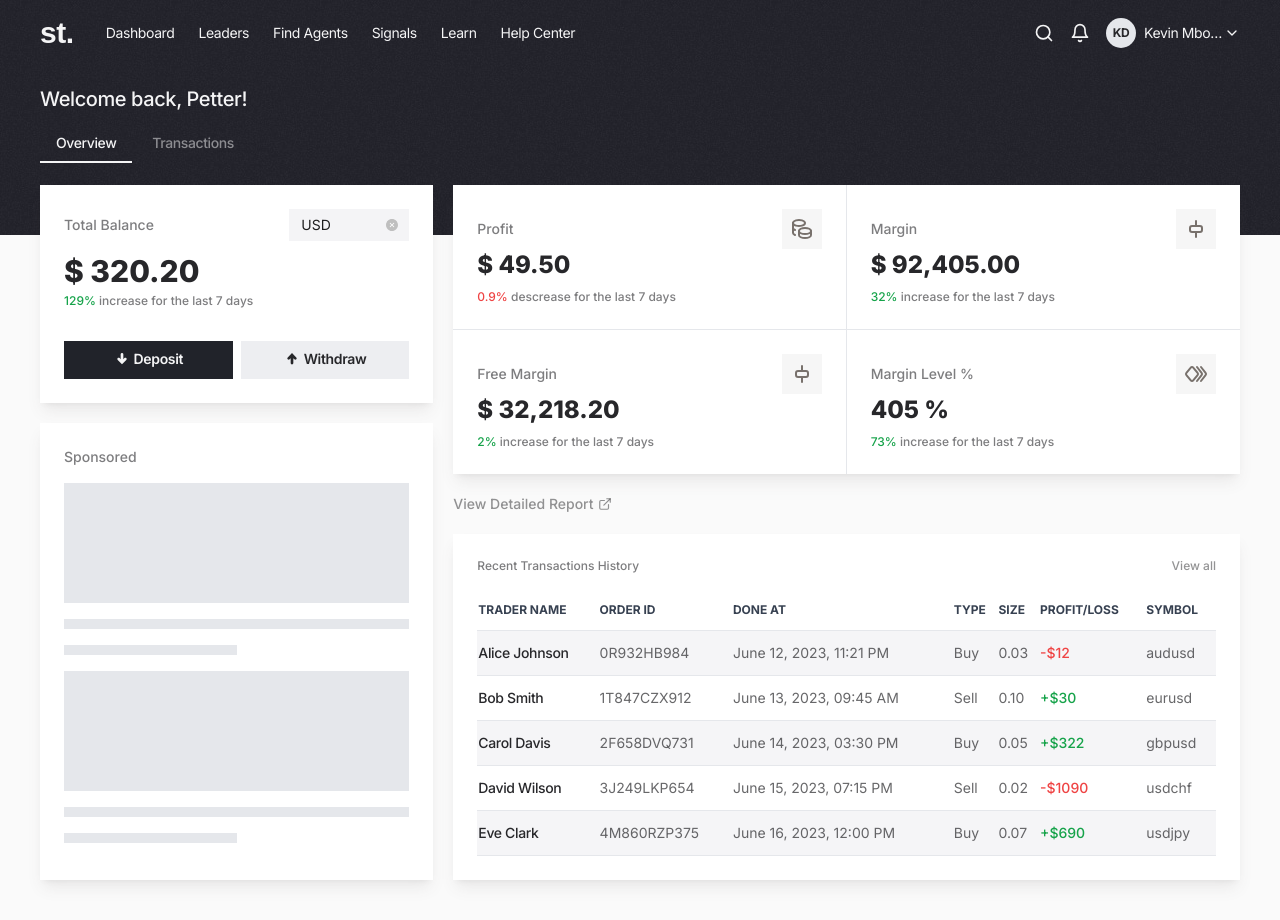
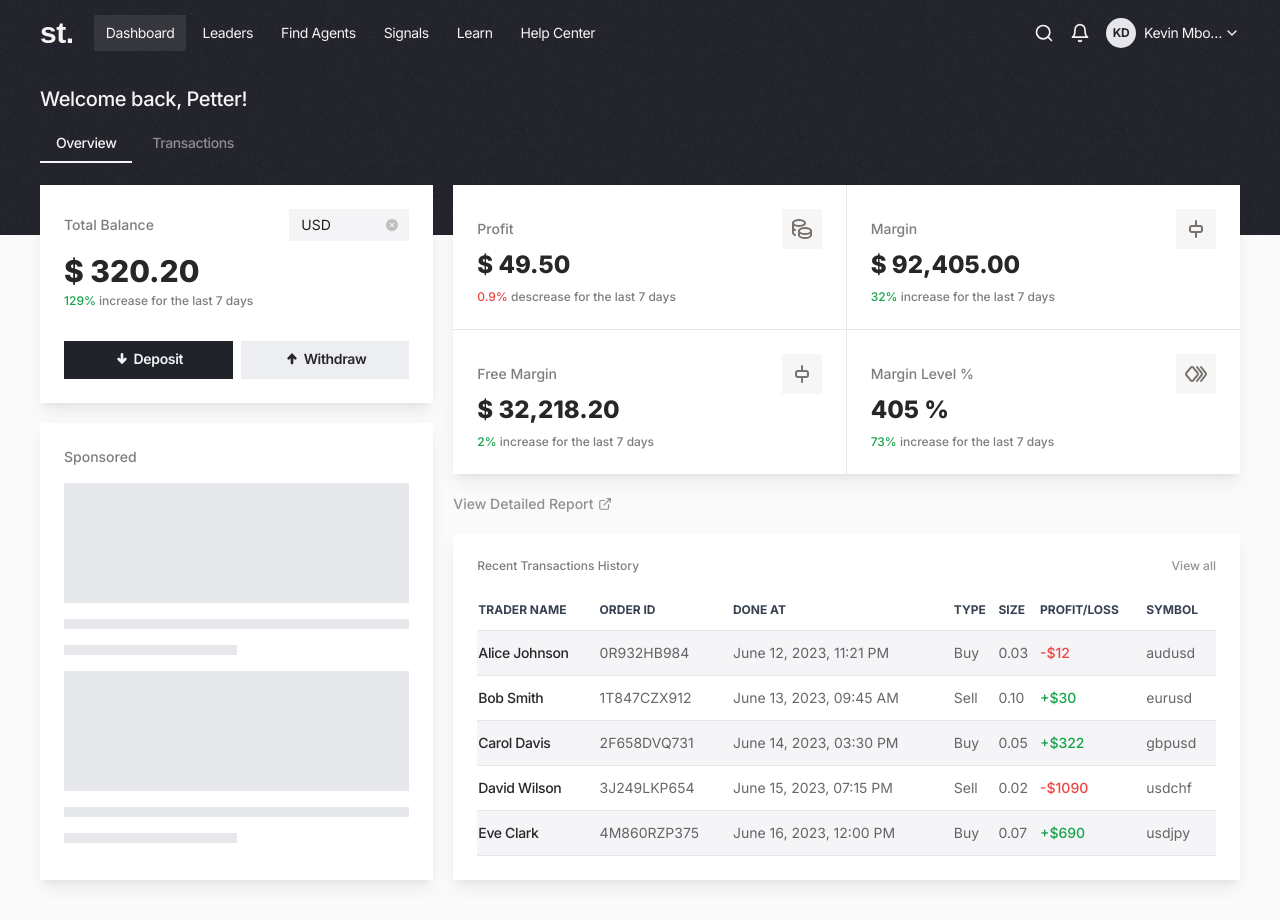
Before and after one commit to kevindermot99/simpleTrading, a React (Vite) app: page /#/ in a window 1280 px wide. Built offline with nearby package versions, Linux system fonts and the light colour scheme; a web font is replaced by a local one.

Commit message:
Update Navbar.jsx

```diff
--- a/src/components/Navbar.jsx
+++ b/src/components/Navbar.jsx
@@ -1,9 +1,10 @@
 import React, { useEffect, useState } from 'react'
 import { LuBell, LuChevronDown, LuSearch, LuUser2 } from 'react-icons/lu'
-import { Link } from 'react-router-dom'
+import { Link, useLocation } from 'react-router-dom'
 
 function Navbar() {
   const [scrolled, setScrolled] = useState(false)
+  const location = useLocation()
 
   useEffect(() => {
     const handleScroll = () => setScrolled(window.scrollY > 70 ? true : false);
@@ -16,21 +17,24 @@ function Navbar() {
       {/* Logo & Links */}
       <div className='flex items-center h-fit w-fit gap-1'>
         <h1 className='font-bold text-3xl font-DMSerifText mr-4'>st.</h1>
-        <div className='flex items-center'>
-          <Link to="/" className={`text-sm px-3 py-2 ${scrolled ? 'hover:bg-stone-300/40' : 'hover:bg-stone-300/10' }`}>Dashboard</Link>
-          <Link to="/" className={`text-sm px-3 py-2 ${scrolled ? 'hover:bg-stone-300/40' : 'hover:bg-stone-300/10' }`}>Leaders</Link>
-          <Link to="/" className={`text-sm px-3 py-2 ${scrolled ? 'hover:bg-stone-300/40' : 'hover:bg-stone-300/10' }`}>Find Agents</Link>
-          <Link to="/" className={`text-sm px-3 py-2 ${scrolled ? 'hover:bg-stone-300/40' : 'hover:bg-stone-300/10' }`}>Signals</Link>
-          <Link to="/" className={`text-sm px-3 py-2 ${scrolled ? 'hover:bg-stone-300/40' : 'hover:bg-stone-300/10' }`}>Learn</Link>
-          <Link to="/" className={`text-sm px-3 py-2 ${scrolled ? 'hover:bg-stone-300/40' : 'hover:bg-stone-300/10' }`}>Help Center</Link>
+        <div className='flex items-center gap-1'>
+          <Link to="/" className={`text-sm px-3 py-2 ${scrolled
+            ? `hover:bg-stone-300/40 ${location.pathname === '/' || location.pathname === '/transactions' ? 'bg-stone-300/40' : ''}`
+            : `hover:bg-stone-300/10 ${location.pathname === '/' || location.pathname === '/transactions' ? 'bg-stone-300/10' : ''}`
+            }`}>Dashboard</Link>
+          <Link to="/" className={`text-sm px-3 py-2 ${scrolled ? `hover:bg-stone-300/40 ${location.pathname === '/leaders' ? 'bg-stone-300/40' : ''}` : `hover:bg-stone-300/10 ${location.pathname === '/leaders' ? 'bg-stone-300/10' : ''}`}`}>Leaders</Link>
+          <Link to="/" className={`text-sm px-3 py-2 ${scrolled ? `hover:bg-stone-300/40 ${location.pathname === '/findAgents' ? 'bg-stone-300/40' : ''}` : `hover:bg-stone-300/10 ${location.pathname === '/findAgents' ? 'bg-stone-300/10' : ''}`}`}>Find Agents</Link>
+          <Link to="/" className={`text-sm px-3 py-2 ${scrolled ? `hover:bg-stone-300/40 ${location.pathname === '/Signals' ? 'bg-stone-300/40' : ''}` : `hover:bg-stone-300/10 ${location.pathname === '/Signals' ? 'bg-stone-300/10' : ''}`}`}>Signals</Link>
+          <Link to="/" className={`text-sm px-3 py-2 ${scrolled ? `hover:bg-stone-300/40 ${location.pathname === '/learn' ? 'bg-stone-300/40' : ''}` : `hover:bg-stone-300/10 ${location.pathname === '/learn' ? 'bg-stone-300/10' : ''}`}`}>Learn</Link>
+          <Link to="/" className={`text-sm px-3 py-2 ${scrolled ? `hover:bg-stone-300/40 ${location.pathname === '/HelpCenter' ? 'bg-stone-300/40' : ''}` : `hover:bg-stone-300/10 ${location.pathname === '/HelpCenter' ? 'bg-stone-300/10' : ''}`}`}>Help Center</Link>
         </div>
       </div>
       {/* Search, Notifications and Profile image */}
       <div className='flex items-center'>
-        <Link to="/" className={`text-xl p-2${scrolled ? '' : '' }`}>
+        <Link to="/" className={`text-xl p-2${scrolled ? '' : ''}`}>
           <LuSearch />
         </Link>
-        <Link to="/" className={`text-xl p-2${scrolled ? '' : '' }`}>
+        <Link to="/" className={`text-xl p-2${scrolled ? '' : ''}`}>
           <LuBell />
         </Link>
         <Link to="/" className='text-sm flex items-center gap-0 ml-2'>
```
